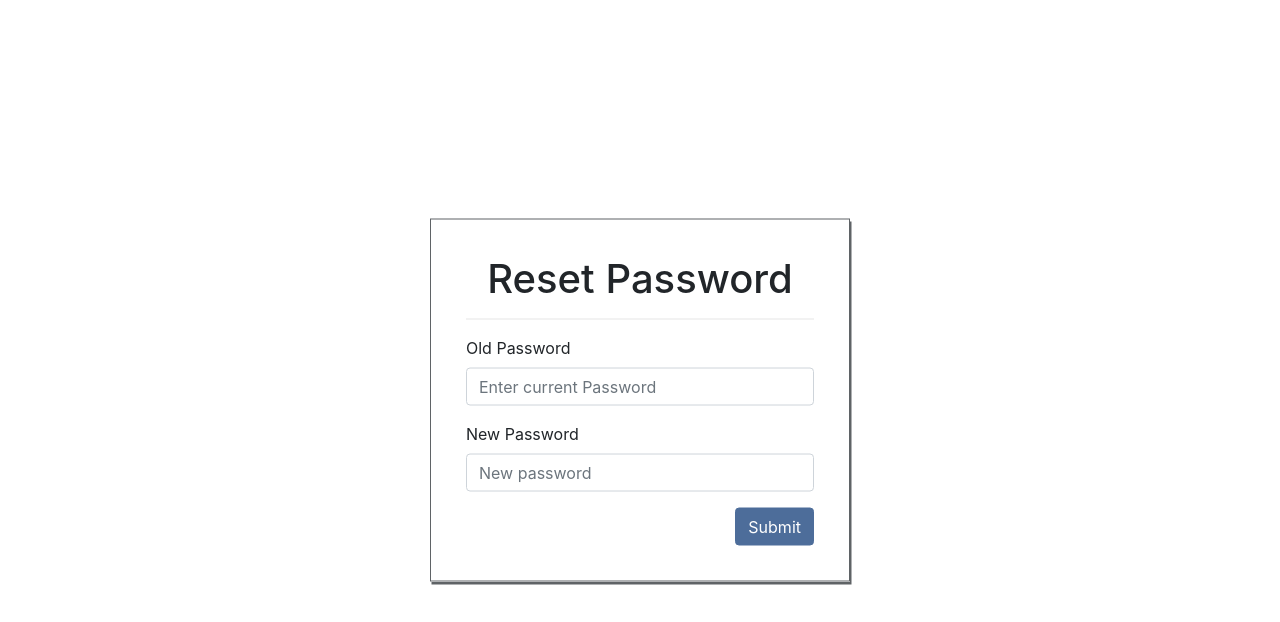
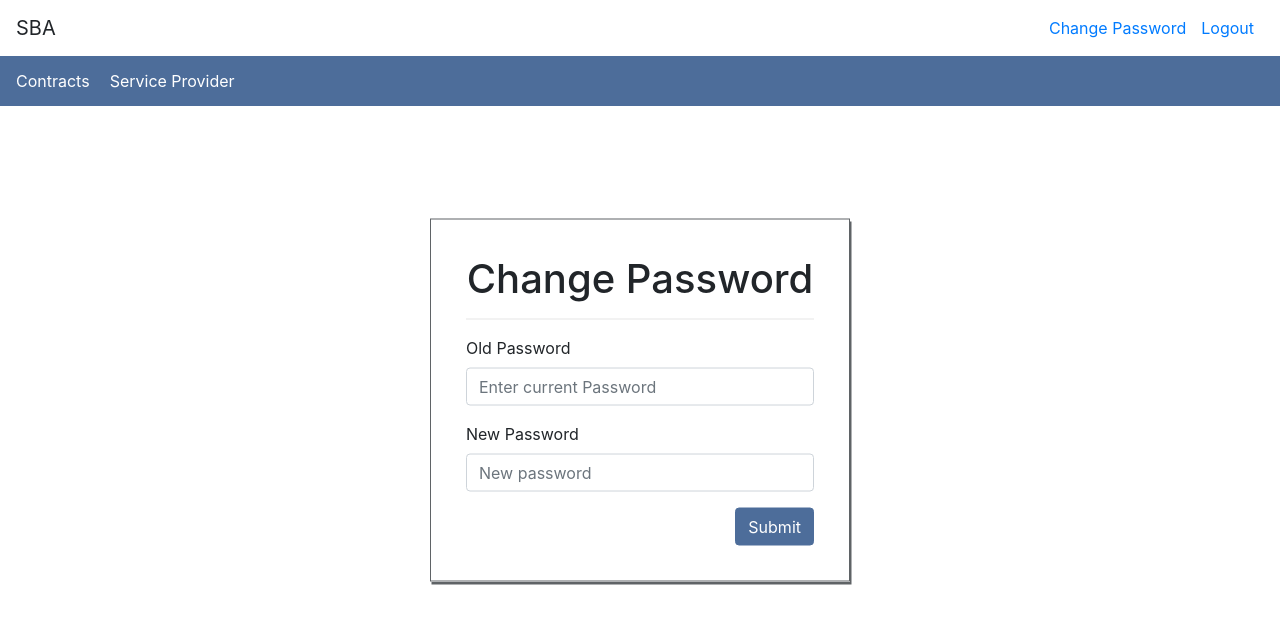
Before and after one commit to jordantjh/shipping-logistics, a Django app: template logistics_proj/service_providers/templates/change_password.html in a window 1280 px wide. Shown: the top 622 px of the page. Run offline with Django 3.2, Linux system fonts and the light colour scheme; the template is opened without the code that fills it, so the values that code supplies are empty; style sheets or scripts are compiled from the project's sources; some libraries are stand-ins or nearby versions.

Commit message:
add change password

```diff
--- a/logistics_proj/logistics_proj/urls.py
+++ b/logistics_proj/logistics_proj/urls.py
@@ -22,6 +22,7 @@ urlpatterns = [
     path('', include('service_providers.urls', namespace='sp')),
     path('login/', rootViews.loginView, name="login"),
     path('reset/',rootViews.resetpassView, name ="reset"),
+    path('change/',rootViews.changepasswordView, name ="change"),
 
     path('admin/', admin.site.urls),
 ]
--- a/logistics_proj/logistics_proj/views.py
+++ b/logistics_proj/logistics_proj/views.py
@@ -6,3 +6,6 @@ def loginView(req):
 
 def resetpassView(req):
     return render(req, 'reset_password.html')
+
+def changepasswordView(req):
+    return render(req, 'change_password.html')
--- a/logistics_proj/service_providers/templates/change_password.html
+++ b/logistics_proj/service_providers/templates/change_password.html
@@ -1,9 +1,33 @@
-{% extends 'partials/base.html' %}
-{% block title %}SBA | Login{% endblock %}
+{% extends 'partials/sp_base.html' %}
+
+{% block title %}SBA | Index{% endblock %}
 
 {% block content %}
+<!--<div class="sp-body">-->
+<!--    <div class="sp-body-title">-->
+<!--        <h1>Contracts</h1>-->
+<!--    </div>-->
+<!--    <div class="sp-body-content">-->
+<!--        <div class="row">-->
+<!--            <div class="filter">-->
+<!--                Filter by-->
+<!--                <select>-->
+<!--                    <option>All Active</option>-->
+<!--                    <option>Non-Processed</option>-->
+<!--                    <option>Accepted</option>-->
+<!--                    <option>DOCK-Confirmed</option>-->
+<!--                    <option>Appointment-Confirmed</option>-->
+<!--                    <option>Delivery-Confirmed</option>-->
+<!--                    <option>Canceled</option>-->
+<!--                </select>-->
+<!--            </div>-->
+<!--        </div>-->
+<!--    </div>-->
+<!--</div>-->
+
 <div class="login-form-div">
-    <h1 class="text-center">Reset Password</h1>
+
+    <h1 class="text-center">Change Password</h1>
     <hr>
     <form>
          <div class="form-group">
@@ -14,6 +38,7 @@
             <label for="login-password">New Password</label>
             <input type="password" class="form-control" id="login-password" placeholder="New password">
         </div>
+
         <button type="submit" class="btn btn-primary float-right">Submit</button>
     </form>
 </div>
--- a/logistics_proj/service_providers/templates/partials/top_header.html
+++ b/logistics_proj/service_providers/templates/partials/top_header.html
@@ -2,7 +2,8 @@
     <nav class="navbar navbar-light">
         <a class="navbar-brand">SBA</a>
         <form class="form-inline top-header-links">
-            <a href="#">Change Password</a>
+            <a href="{% url 'change' %}">Change Password</a>
+<!--             <a href="{% url 'change' %}">Change Password</a></small>-->
             <a href="#">Logout</a>
         </form>
     </nav>
```
